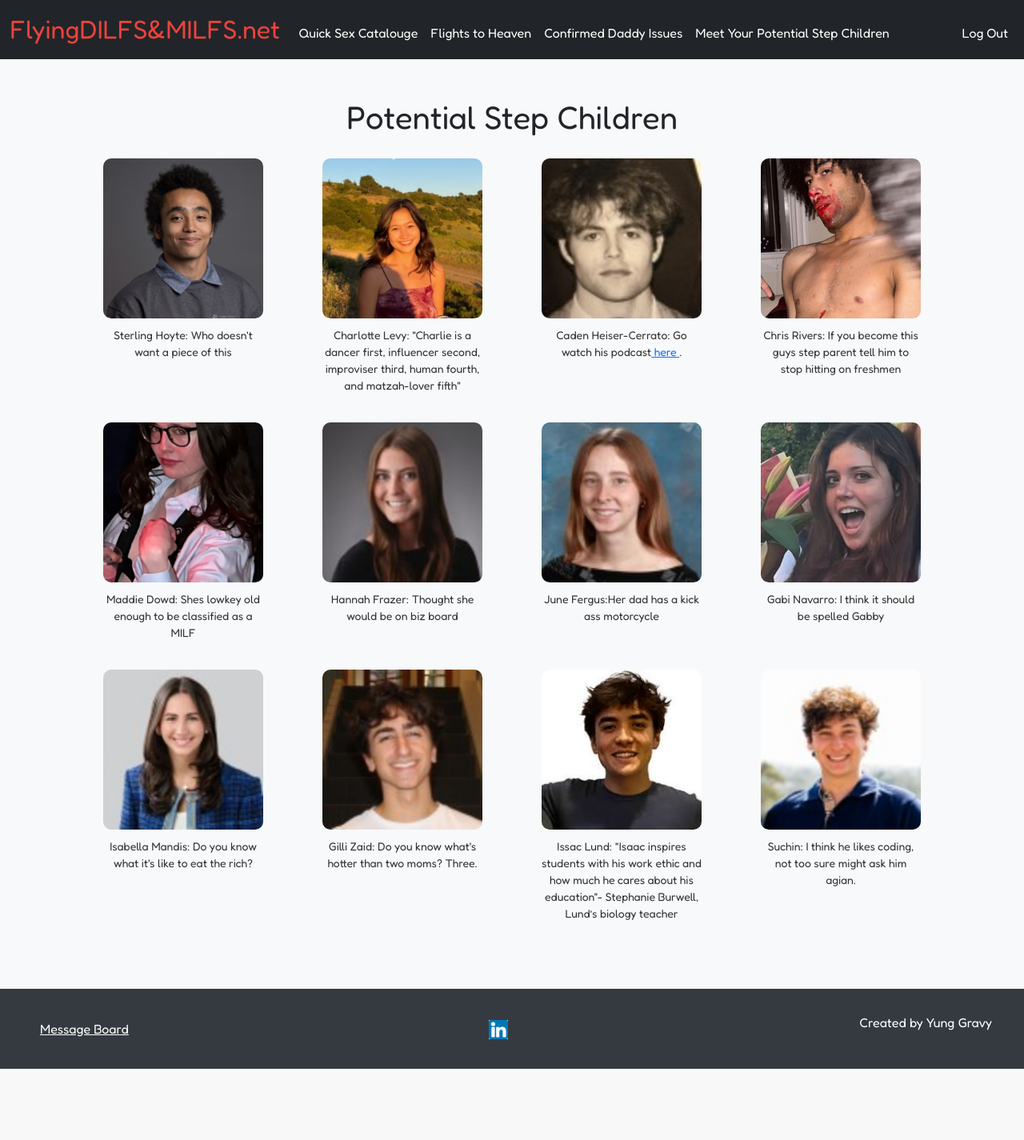
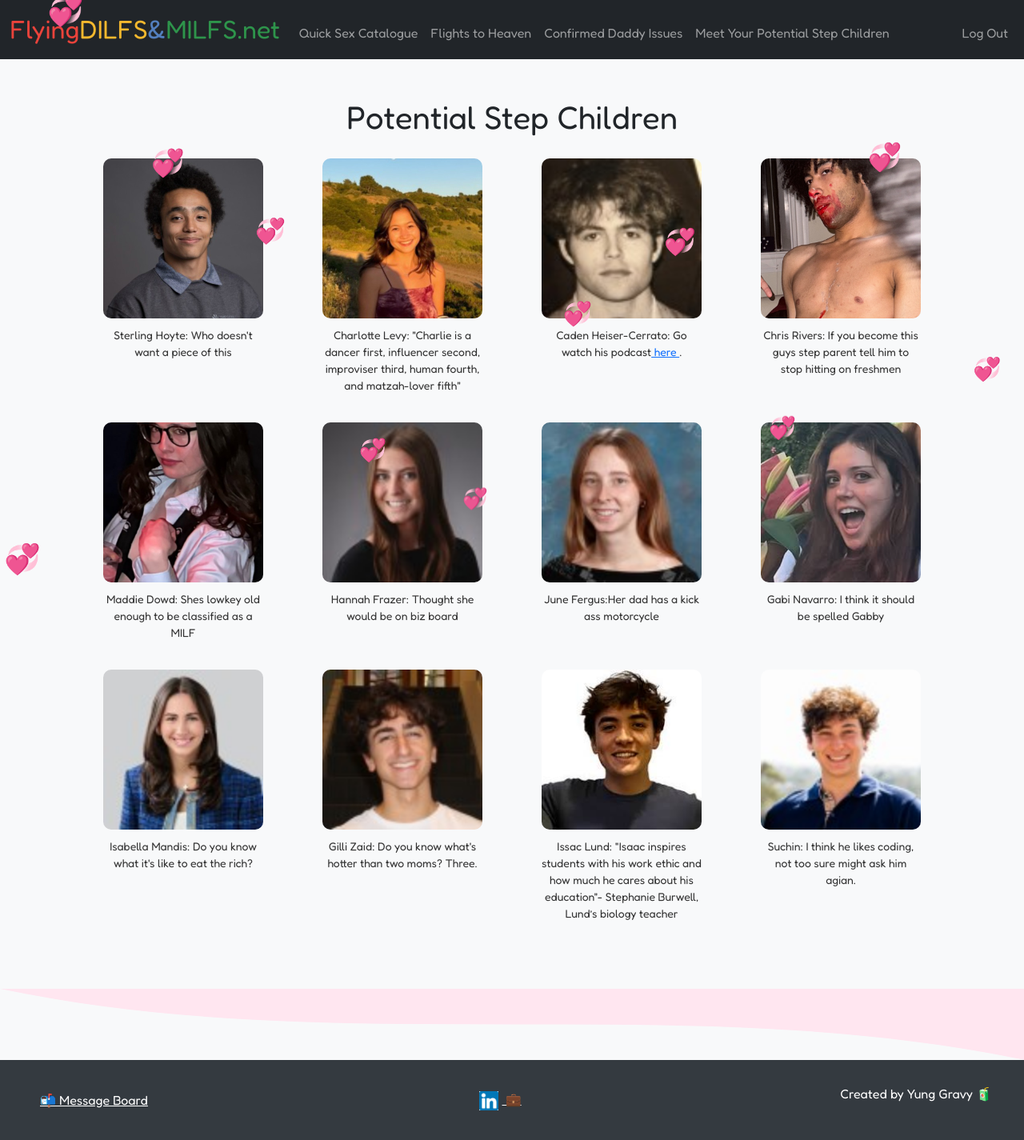
Before and after one commit to 1020robert/LampoonTech, a Flask app: page /children in a window 1280 px wide. Shown: the whole page at 80% size. Before the commit the page ends 1336 px from the top, so only its background shows below. Run offline with Flask 3, Linux system fonts and the light colour scheme; a user stored in the database is signed in; some libraries are stand-ins or nearby versions.

Commit message:
Update layout.html

```diff
--- a/templates/layout.html
+++ b/templates/layout.html
@@ -1,50 +1,46 @@
+<!-- layout.html -->
 <!DOCTYPE html>
-
 <html lang="en">
-
   <head>
-
     <meta charset="utf-8">
     <meta name="viewport" content="initial-scale=1, width=device-width">
 
-        <!-- http://getbootstrap.com/docs/5.3/ -->
-        <link href="https://cdn.jsdelivr.net/npm/bootstrap@5.3.3/dist/css/bootstrap.min.css" rel="stylesheet" integrity="sha384-QWTKZyjpPEjISv5WaRU9OFeRpok6YctnYmDr5pNlyT2bRjXh0JMhjY6hW+ALEwIH" crossorigin="anonymous">
-        <script src="https://cdn.jsdelivr.net/npm/bootstrap@5.3.3/dist/js/bootstrap.bundle.min.js" integrity="sha384-YvpcrYf0tY3lHB60NNkmXc5s9fDVZLESaAA55NDzOxhy9GkcIdslK1eN7N6jIeHz" crossorigin="anonymous"></script>
+    <!-- Bootstrap -->
+    <link href="https://cdn.jsdelivr.net/npm/bootstrap@5.3.3/dist/css/bootstrap.min.css" rel="stylesheet">
+    <script src="https://cdn.jsdelivr.net/npm/bootstrap@5.3.3/dist/js/bootstrap.bundle.min.js"></script>
 
+    <!-- Icons and Fonts -->
     <link href="/static/airplaine_icon.ico" rel="icon">
-        <link href="https://fonts.googleapis.com/css2?family=Inter:wght@400;600;700&display=swap" rel="stylesheet">
-        <link href="https://fonts.googleapis.com/css2?family=Fredoka:wght@400;600;700&display=swap" rel="stylesheet">
+    <link href="https://fonts.googleapis.com/css2?family=Inter:wght@400;600;700&family=Fredoka:wght@400;600;700&display=swap" rel="stylesheet">
     <link href="/static/styles.css" rel="stylesheet">
 
     <title>Lonely?: {% block title %}{% endblock %}</title>
-
-
-
   </head>
-
   <body class="{% block body_class %}default-page{% endblock %}">
 
-        <nav class="bg-dark navbar navbar-expand-md navbar-dark">
+    <nav class="bg-dark navbar navbar-expand-md navbar-dark animated-navbar">
       <div class="container-fluid">
-                <a class="navbar-brand" href="/"><span class="red">FlyingDILFS&MILFS.net</span></a>
-                <button aria-controls="navbar" aria-expanded="false" aria-label="Toggle navigation" class="navbar-toggler" data-bs-target="#navbar" data-bs-toggle="collapse" type="button">
+        <a class="navbar-brand pulse-logo" href="/">
+          <span class="red">Flying</span><span class="yellow">DILFS</span><span class="blue">&</span><span class="green">MILFS.net</span>
+        </a>
+        <button class="navbar-toggler" data-bs-toggle="collapse" data-bs-target="#navbar">
           <span class="navbar-toggler-icon"></span>
         </button>
         <div class="collapse navbar-collapse" id="navbar">
           {% if session["user_id"] %}
             <ul class="navbar-nav me-auto mt-2">
-                            <li class="nav-item"><a class="nav-link text-white" href="/image_flight_search">Quick Sex Catalouge</a></li>
-                            <li class="nav-item"><a class="nav-link text-white" href="/results">Flights to Heaven</a></li>
-                            <li class="nav-item"><a class="nav-link text-white" href="/saved_flights">Confirmed Daddy Issues</a></li>
-                            <li class="nav-item"><a class="nav-link text-white" href="/children">Meet Your Potential Step Children</a></li>
+              <li class="nav-item"><a class="nav-link" href="/image_flight_search">Quick Sex Catalogue</a></li>
+              <li class="nav-item"><a class="nav-link" href="/results">Flights to Heaven</a></li>
+              <li class="nav-item"><a class="nav-link" href="/saved_flights">Confirmed Daddy Issues</a></li>
+              <li class="nav-item"><a class="nav-link" href="/children">Meet Your Potential Step Children</a></li>
             </ul>
             <ul class="navbar-nav ms-auto mt-2">
-                            <li class="nav-item"><a class="nav-link text-white" href="/logout">Log Out</a></li>
+              <li class="nav-item"><a class="nav-link" href="/logout">Log Out</a></li>
             </ul>
           {% else %}
             <ul class="navbar-nav ms-auto mt-2">
-                            <li class="nav-item"><a class="nav-link text-white" href="/register">Register</a></li>
-                            <li class="nav-item"><a class="nav-link text-white" href="/login">Log In</a></li>
+              <li class="nav-item"><a class="nav-link" href="/register">Register</a></li>
+              <li class="nav-item"><a class="nav-link" href="/login">Log In</a></li>
             </ul>
           {% endif %}
         </div>
@@ -62,29 +58,44 @@
     <main class="container py-5 text-center">
       {% block main %}{% endblock %}
     </main>
-        <script>
-            function warning() {
-                let text = "Do you want to visit my linkedin?\n Either OK or Cancel.";
-                if (confirm(text) == true)
-                    window.location.href = 'https://www.linkedin.com/in/barackobama/'
-            }
-        </script>
+
+    <!-- Wavy divider -->
+    <div class="wave-divider">
+      <svg viewBox="0 0 1440 100" preserveAspectRatio="none">
+        <path d="M0,0 C480,100 960,0 1440,100 L1440,0 L0,0 Z" fill="#ffe6f0"></path>
+      </svg>
+    </div>
+
     <footer>
       {% block footer %}
         <div class="footer-container">
           <div class="footer-links">
-                    <a href="/suggestions">Message Board</a>
+            <a href="/suggestions">📬 Message Board</a>
           </div>
           <div class="footer-social">
-                    <a href="#" onclick="warning()"><img src="static/linkedin.png" alt="LinkedIn"></a>
+            <a href="#" onclick="warning()">
+              <img src="/static/linkedin.png" alt="LinkedIn"> 💼
+            </a>
           </div>
           <div class="footer-copyright">
-                    <p>Created by Yung Gravy</p>
+            <p>Created by Yung Gravy 🧃</p>
           </div>
+        </div>
+        <div class="footer-hearts">
+          {% for _ in range(12) %}
+            <div class="heart">💞</div>
+          {% endfor %}
         </div>
       {% endblock %}
     </footer>
 
+    <script>
+      function warning() {
+        let text = "Do you want to visit my LinkedIn?\n Either OK or Cancel.";
+        if (confirm(text)) {
+          window.location.href = 'https://www.linkedin.com/in/barackobama/';
+        }
+      }
+    </script>
   </body>
-
 </html>
```
Lines whose indentation alone changed are shown as unchanged.
